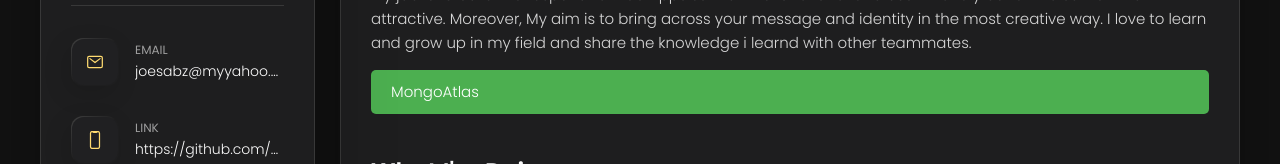
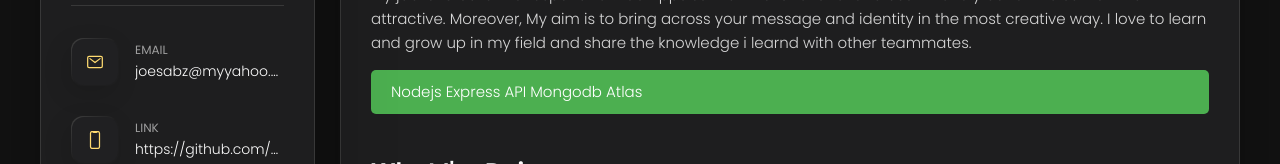
Before and after one commit to JoakimS/joakims.github.io, a plain HTML site: page index.html in a window 1280 px wide. Shown: the part 403-567 px from the top of the page. Drawn offline with nearby package versions, Linux system fonts and the light colour scheme.

Commit message:
Update index.html

```diff
--- a/index.html
+++ b/index.html
@@ -196,7 +196,7 @@ Hi, I'm a FullStack Developer and my expertise likely encompasses various progra
               grow up in my field and share the knowledge i learnd with other
               teammates.
             </p>
-            <a href="https://atlas1-2.onrender.com" target="_blank" style="padding: 10px 20px; background-color: #4CAF50; color: white; text-decoration: none; border-radius: 5px;">MongoAtlas</a>
+            <a href="https://atlas1-2.onrender.com" target="_blank" style="padding: 10px 20px; background-color: #4CAF50; color: white; text-decoration: none; border-radius: 5px;">Nodejs Express API Mongodb Atlas</a>
           </section>
 
           <!--
```
